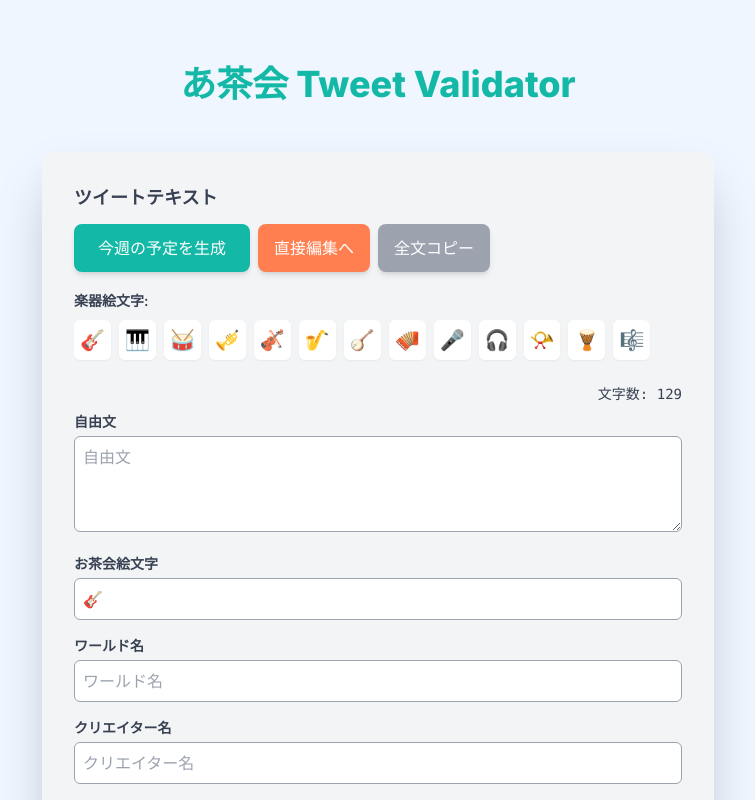
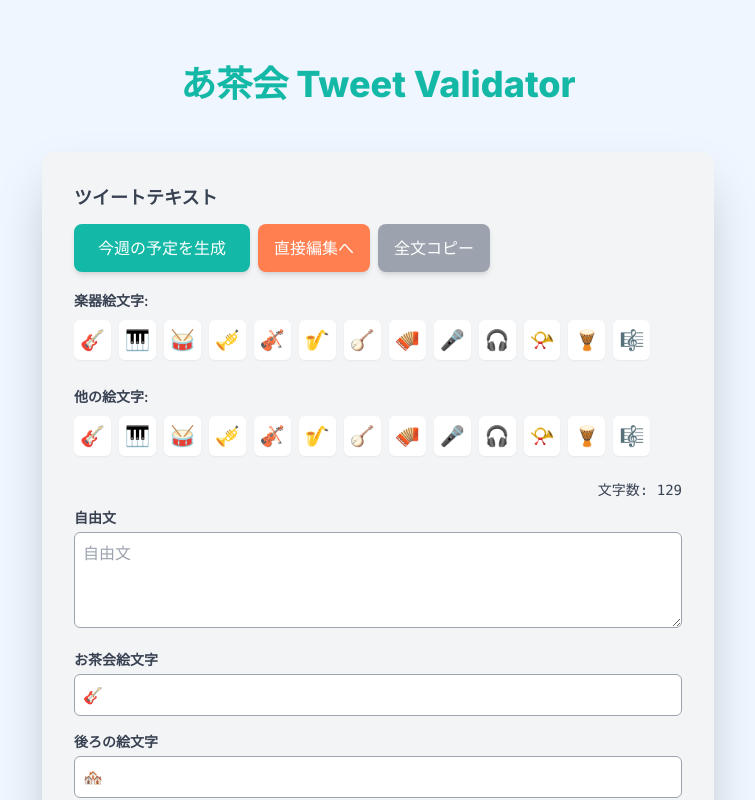
Before and after one commit to tktcorporation/tweet-validator-for-achakai, a React (Vite) app: page / in a window 1280 px wide. Both pictures are taken after a click on the button "今週の予定を生成". Shown: the top 800 px of the page, without its empty margins (262-1017 px from the left). Built offline with nearby package versions, Linux system fonts and the light colour scheme.

Commit message:
Add editable suffix emoji

```diff
--- a/src/App.tsx
+++ b/src/App.tsx
@@ -20,6 +20,8 @@ function App() {
     setCreatorName,
     instrumentEmoji,
     setInstrumentEmoji,
+    suffixEmoji,
+    setSuffixEmoji,
     generateThisWeeksSchedule,
     handleEmojiCopy,
     handleTweetCopy,
@@ -86,11 +88,36 @@ function App() {
           <div className="mb-4">
             <span className="text-sm font-semibold text-neutral-dark mb-1">楽器絵文字:</span>
             <div className="flex overflow-x-auto gap-2 py-2 scrollbar-thin scrollbar-thumb-neutral-medium/50 scrollbar-track-neutral-light">
+          {instrumentEmojiArray.map((emoji, index) => (
+            <div key={index} className="relative">
+              <button
+                onClick={() => {
+                  setInstrumentEmoji(emoji);
+                  handleEmojiCopy(emoji);
+                }}
+                className="p-1.5 text-xl bg-white rounded-md shadow-sm hover:bg-neutral-medium/20 transition-colors duration-150 focus:outline-none focus:ring-2 focus:ring-brand-accent"
+                aria-label={`Select emoji ${emoji}`}
+              >
+                {emoji}
+              </button>
+              {showCopyFeedbackFor === emoji && (
+                <span className="absolute -top-7 left-1/2 -translate-x-1/2 text-xs bg-neutral-dark text-white px-2 py-0.5 rounded-md shadow-lg whitespace-nowrap z-10">
+                  Copied!
+                </span>
+              )}
+            </div>
+          ))}
+        </div>
+      </div>
+
+          <div className="mb-4">
+            <span className="text-sm font-semibold text-neutral-dark mb-1">他の絵文字:</span>
+            <div className="flex overflow-x-auto gap-2 py-2 scrollbar-thin scrollbar-thumb-neutral-medium/50 scrollbar-track-neutral-light">
               {instrumentEmojiArray.map((emoji, index) => (
                 <div key={index} className="relative">
                   <button
                     onClick={() => {
-                      setInstrumentEmoji(emoji);
+                      setSuffixEmoji(emoji);
                       handleEmojiCopy(emoji);
                     }}
                     className="p-1.5 text-xl bg-white rounded-md shadow-sm hover:bg-neutral-medium/20 transition-colors duration-150 focus:outline-none focus:ring-2 focus:ring-brand-accent"
@@ -136,6 +163,19 @@ function App() {
                   onChange={(e) => setInstrumentEmoji(e.target.value)}
                   className="w-full p-2 border border-neutral-medium rounded-md focus:ring-2 focus:ring-brand-accent focus:border-brand-accent"
                   placeholder="🎸"
+                />
+              </div>
+              <div>
+                <label htmlFor="suffixEmojiInput" className="block text-sm font-semibold text-neutral-dark mb-1">
+                  後ろの絵文字
+                </label>
+                <input
+                  id="suffixEmojiInput"
+                  type="text"
+                  value={suffixEmoji}
+                  onChange={(e) => setSuffixEmoji(e.target.value)}
+                  className="w-full p-2 border border-neutral-medium rounded-md focus:ring-2 focus:ring-brand-accent focus:border-brand-accent"
+                  placeholder="🏘️"
                 />
               </div>
               <div>
--- a/src/hooks/useTweetState.ts
+++ b/src/hooks/useTweetState.ts
@@ -16,6 +16,7 @@ export interface ParsedFields {
   world: string;
   creator: string;
   instrument: string;
+  suffix: string;
 }
 
 export function parseStructuredFields(text: string): ParsedFields | null {
@@ -26,13 +27,17 @@ export function parseStructuredFields(text: string): ParsedFields | null {
   if (!locationMatch) {
     return null;
   }
-  const meetingEmojiMatch = text.match(/第\d+回\s*(.*?)題名のないお茶会/);
+  const meetingEmojiMatch = text.match(
+    /第\d+回\s*(.*?)題名のないお茶会([^\n]*)/,
+  );
   const instrument = meetingEmojiMatch ? meetingEmojiMatch[1].trim() : '🎸';
+  const suffix = meetingEmojiMatch ? meetingEmojiMatch[2].trim() : '🏘️';
   return {
     freeText: free === '自由文' ? '' : free,
     world: locationMatch[1].trim() === 'ワールド名' ? '' : locationMatch[1].trim(),
     creator: locationMatch[2].trim() === 'クリエイター名' ? '' : locationMatch[2].trim(),
     instrument,
+    suffix,
   };
 }
 
@@ -42,6 +47,7 @@ export function buildStructuredTweet(
   world: string,
   creator: string,
   emoji: string,
+  suffix: string,
 ): string {
   if (!template.length) return '';
   const lines = [...template];
@@ -52,7 +58,10 @@ export function buildStructuredTweet(
         return `【場所】${world} By ${creator}`;
       }
       if (line.includes('題名のないお茶会')) {
-        return line.replace(/(第\d+回 )(.+?)(題名のないお茶会)/, `$1${emoji}$3`);
+        return line.replace(
+          /(第\d+回 )(.+?)(題名のないお茶会)([^\n]*)/,
+          `$1${emoji}$3${suffix}`,
+        );
       }
       return line;
     })
@@ -151,6 +160,7 @@ export function useTweetState() {
   const [worldName, setWorldName] = useState('');
   const [creatorName, setCreatorName] = useState('');
   const [instrumentEmoji, setInstrumentEmoji] = useState('🎸');
+  const [suffixEmoji, setSuffixEmoji] = useState('🏘️');
   const [structuredTemplate, setStructuredTemplate] = useState<string[]>([]);
 
   useEffect(() => {
@@ -169,10 +179,11 @@ export function useTweetState() {
           worldName,
           creatorName,
           instrumentEmoji,
+          suffixEmoji,
         ),
       );
     }
-  }, [freeText, worldName, creatorName, instrumentEmoji, structuredMode, structuredTemplate]);
+  }, [freeText, worldName, creatorName, instrumentEmoji, suffixEmoji, structuredMode, structuredTemplate]);
 
   const referenceDate = new Date('2025-02-02');
   const referenceMeetingNumber = 208;
@@ -209,7 +220,7 @@ export function useTweetState() {
       }
       const template =
         `自由文 #あ茶会\n\n` +
-        `第${meetingNumber}回 ${instrumentEmoji}題名のないお茶会🏘️\n` +
+        `第${meetingNumber}回 ${instrumentEmoji}題名のないお茶会${suffixEmoji}\n` +
         `【日時】${month}月${day}日(日) 14:30〜16:00\n` +
         `【場所】ワールド名 By クリエイター名\n` +
         `【参加方法】Group＋「題名のないお茶会」にjoin`;
@@ -255,6 +266,7 @@ export function useTweetState() {
     setWorldName(parsed.world);
     setCreatorName(parsed.creator);
     setInstrumentEmoji(parsed.instrument);
+    setSuffixEmoji(parsed.suffix);
     setStructuredTemplate(tweetText.split('\n'));
     setStructuredMode(true);
   };
@@ -280,6 +292,8 @@ export function useTweetState() {
     setCreatorName,
     instrumentEmoji,
     setInstrumentEmoji,
+    suffixEmoji,
+    setSuffixEmoji,
     structuredTemplate,
     generateThisWeeksSchedule,
     handleEmojiCopy,
```
Also changed, not shown: 1 other file (tests, documents, lock files or other folders).
